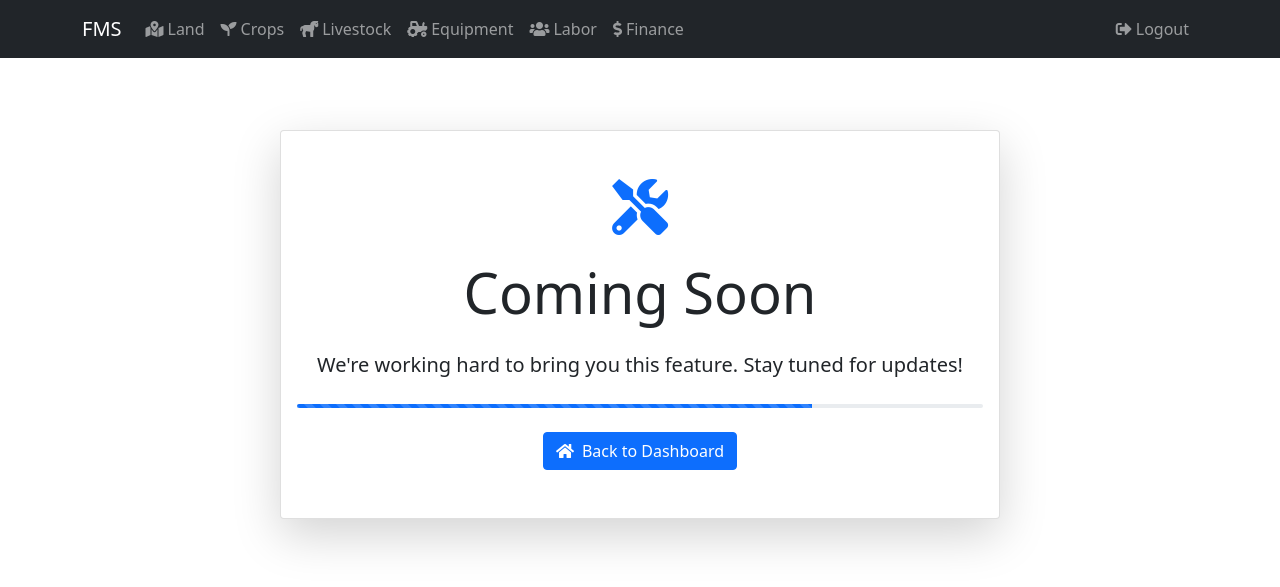
After one commit to bryko254/farm-management-system, a Django app: page /labor/ in a window 1280 px wide. The commit adds this page. Shown: the top 587 px of the page. Run offline with Django 5.2, Linux system fonts and the light colour scheme; the visitor is signed in with stand-in values (Sample User, id 1).

Commit message:
Added coming soon pages for Equipment and Labor modules

```diff
--- a/farm_management_system/urls.py
+++ b/farm_management_system/urls.py
@@ -27,9 +27,9 @@ urlpatterns = [
     path('land/', include('land_management.urls')),
     path('crops/', include('crop_management.urls')),
     path('livestock/', include('livestock.urls')),
-    path('equipment/', include('equipment.urls')),
+    path('equipment/', views.coming_soon, name='equipment'),
+    path('labor/', views.coming_soon, name='labor'),
     path('finance/', include('finance.urls')),
-    path('labor/', include('labor.urls')),
     path('compliance/', include('compliance.urls')),
     path('api-auth/', include('rest_framework.urls')),
 ] + static(settings.MEDIA_URL, document_root=settings.MEDIA_ROOT)
--- a/farm_management_system/views.py
+++ b/farm_management_system/views.py
@@ -16,3 +16,7 @@ def home(request):
         'equipment_count': Equipment.objects.filter(owner=request.user).count(),
     }
     return render(request, 'home.html', context)
+
+@login_required
+def coming_soon(request):
+    return render(request, 'coming_soon.html')
--- a/templates/base.html
+++ b/templates/base.html
@@ -35,8 +35,13 @@
                             </a>
                         </li>
                         <li class="nav-item">
-                            <a class="nav-link" href="{% url 'equipment:equipment_list' %}">
+                            <a class="nav-link" href="{% url 'equipment' %}">
                                 <i class="fas fa-tractor me-1"></i>Equipment
+                            </a>
+                        </li>
+                        <li class="nav-item">
+                            <a class="nav-link" href="{% url 'labor' %}">
+                                <i class="fas fa-users me-1"></i>Labor
                             </a>
                         </li>
                         <li class="nav-item">
--- /dev/null
+++ b/templates/coming_soon.html
@@ -0,0 +1,29 @@
+{% extends 'base.html' %}
+
+{% block title %}Coming Soon{% endblock %}
+
+{% block content %}
+<div class="container mt-5">
+    <div class="row justify-content-center">
+        <div class="col-md-8 text-center">
+            <div class="card shadow-lg">
+                <div class="card-body py-5">
+                    <h1 class="display-4 mb-4">
+                        <i class="fas fa-tools text-primary mb-4 d-block"></i>
+                        Coming Soon
+                    </h1>
+                    <p class="lead mb-4">
+                        We're working hard to bring you this feature. Stay tuned for updates!
+                    </p>
+                    <div class="progress mb-4" style="height: 4px;">
+                        <div class="progress-bar progress-bar-striped progress-bar-animated" role="progressbar" style="width: 75%"></div>
+                    </div>
+                    <a href="{% url 'home' %}" class="btn btn-primary">
+                        <i class="fas fa-home me-2"></i>Back to Dashboard
+                    </a>
+                </div>
+            </div>
+        </div>
+    </div>
+</div>
+{% endblock %}
--- a/templates/home.html
+++ b/templates/home.html
@@ -119,7 +119,7 @@
                         <i class="fas fa-tractor me-2 text-warning"></i>Equipment Management
                     </h5>
                     <p class="card-text">Keep track of your farm equipment and maintenance schedules.</p>
-                    <a href="{% url 'equipment:equipment_list' %}" class="btn btn-warning">
+                    <a href="{% url 'equipment' %}" class="btn btn-warning">
                         <i class="fas fa-chevron-right"></i> View Equipment
                     </a>
                 </div>
@@ -149,7 +149,7 @@
                         <i class="fas fa-users me-2 text-primary"></i>Labor Management
                     </h5>
                     <p class="card-text">Manage farm workers, schedules, and task assignments.</p>
-                    <a href="{% url 'labor:employee_list' %}" class="btn btn-primary">
+                    <a href="{% url 'labor' %}" class="btn btn-primary">
                         <i class="fas fa-chevron-right"></i> View Labor
                     </a>
                 </div>
```
